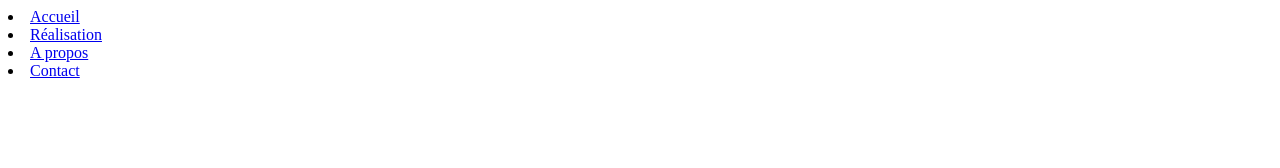
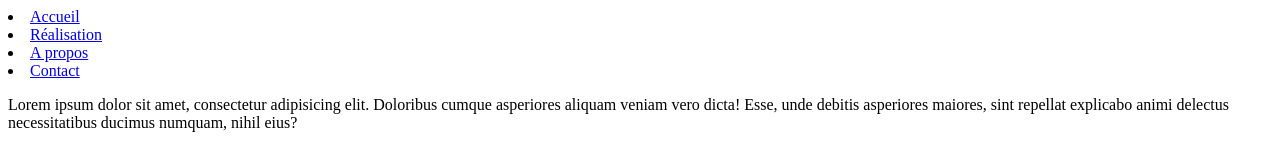
Before and after one commit to pierredamien32/Mon_site_web, a plain HTML site: page index.html in a window 1280 px wide. Drawn offline with Linux system fonts and the light colour scheme.

Commit message:
Création d'un paragraphe dans la balise main

```diff
--- a/index.html
+++ b/index.html
@@ -18,7 +18,16 @@
     </header>
 
     <main>
-
+        <div>
+            <p>
+                Lorem ipsum dolor sit amet,
+                consectetur adipisicing elit.
+                Doloribus cumque asperiores aliquam veniam vero dicta!
+                Esse, unde debitis asperiores maiores,
+                sint repellat explicabo animi delectus
+                necessitatibus ducimus numquam, nihil eius?
+            </p>
+        </div>
     </main>
 
     <footer>
```
